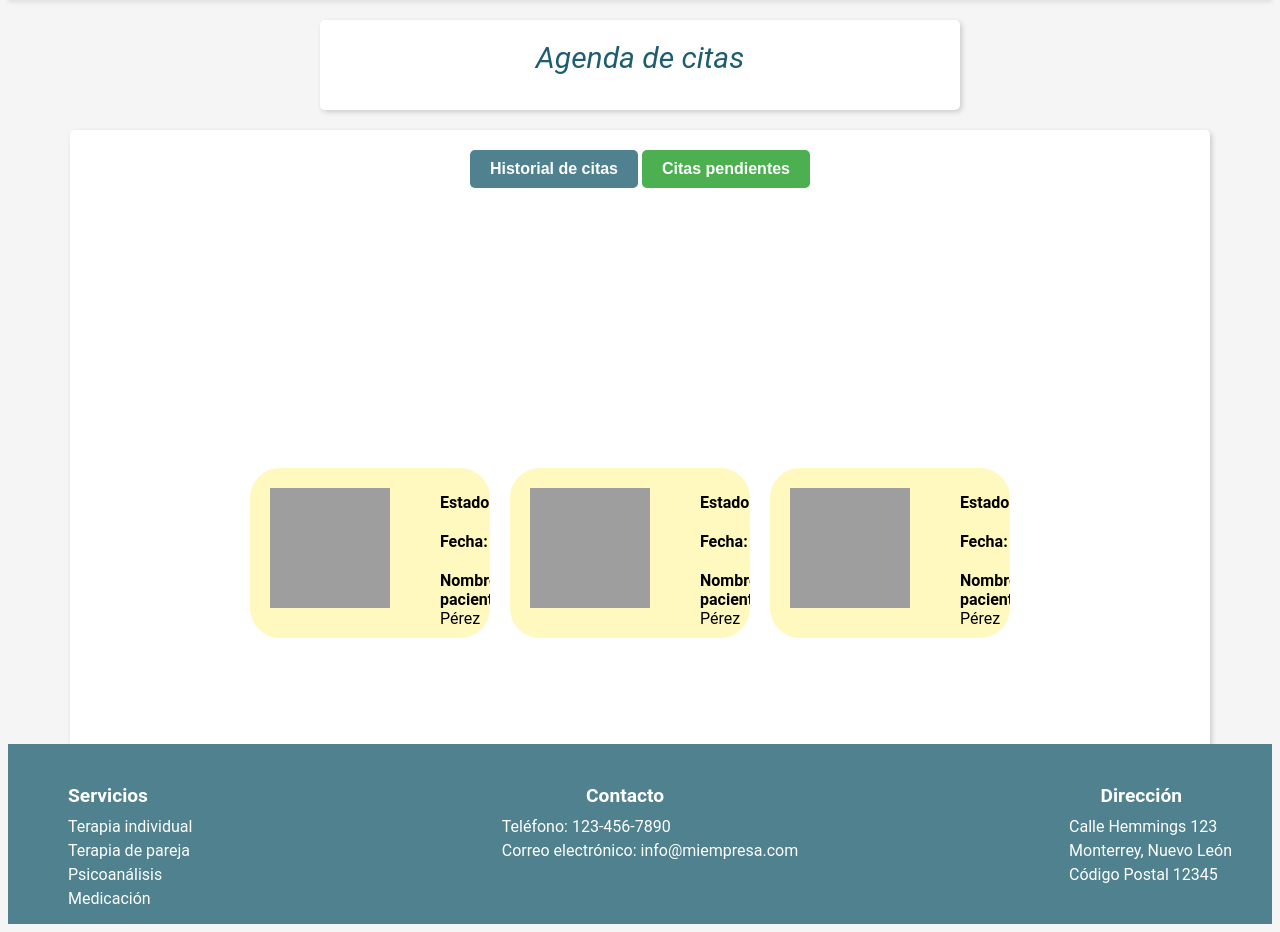
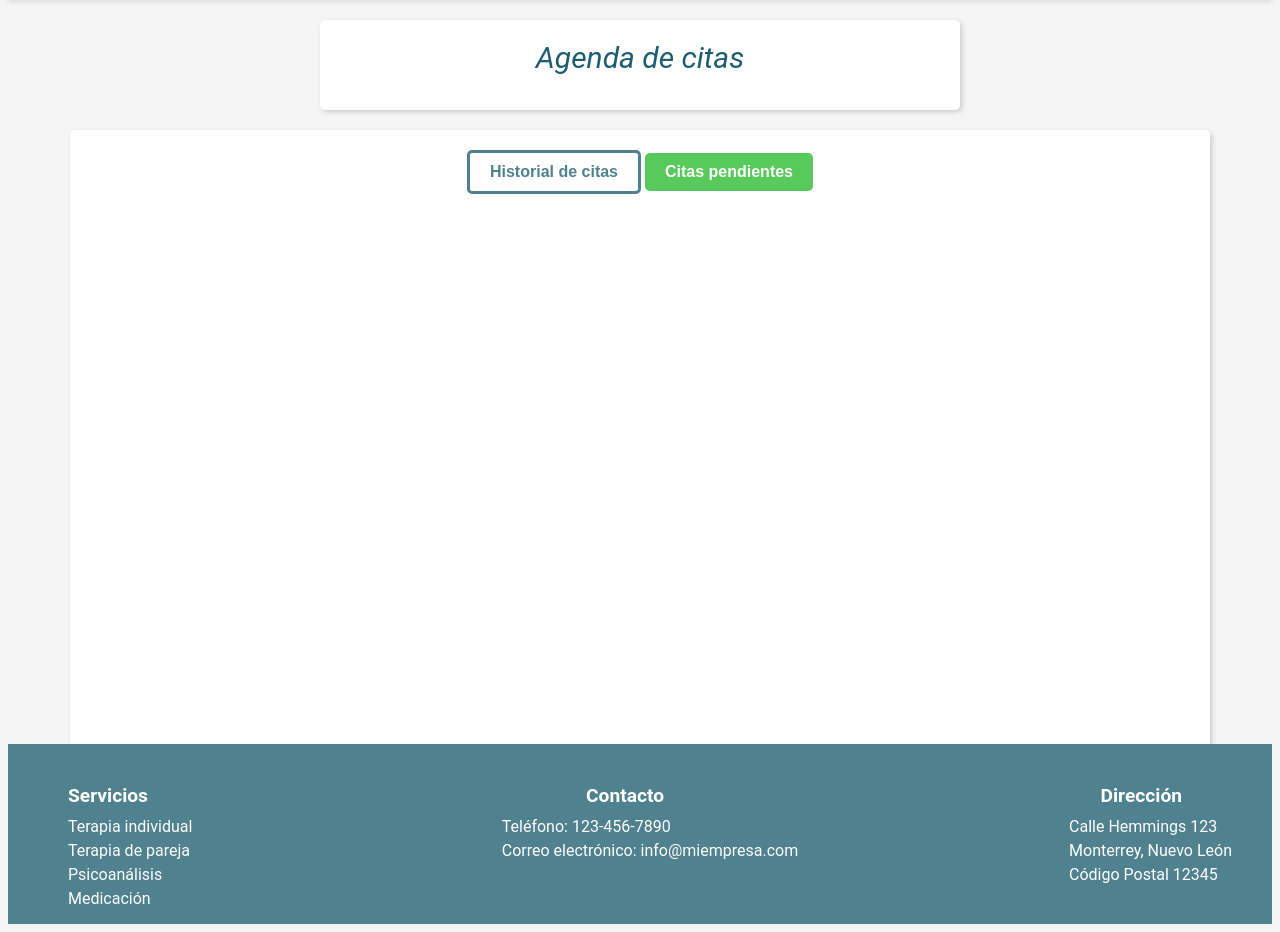
Before and after one commit to luisgalvotz/Proyecto-IDS, a PHP site: page /Citas.php in a window 1280 px wide. Shown: the part 108-1040 px from the top of the page. Run offline with PHP 8.4, Linux system fonts and the light colour scheme; grey boxes are pictures that could not be loaded.

Commit message:
Funcionalidad de citas

```diff
--- a/Citas.php
+++ b/Citas.php
@@ -1,3 +1,17 @@
+<?php
+  require_once $_SERVER['DOCUMENT_ROOT'] . '/Proyecto-IDS/DAO/citaDAO.php';
+
+  session_start();
+
+  $usuarioActivo = 0;
+  if (isset($_SESSION["Id_Usuario"])){
+    $usuarioActivo = $_SESSION["Id_Usuario"];
+  }
+
+  $citaDAO = new CitaDAO();
+  $citas = $citaDAO->getCitas("GET");
+?>
+
 <!DOCTYPE html>
 <html lang="en">
 
@@ -31,121 +45,60 @@
 
         <div class="cita2">
             <div class="contenedor">
-                <button onclick="mostrarDiv1()" class="hist">Historial de citas</button>
-                <button onclick="mostrarDiv2()">Citas pendientes</button>
+                <button id="btnHistorial" onclick="mostrarDiv1()" class="hist">Historial de citas</button>
+                <button id="btnPendientes" onclick="mostrarDiv2()">Citas pendientes</button>
 
                 <div id="div1">
+                    <?php foreach($citas as $ct){ ?>
+
                         <div class="historial">
                             <img src="img/cita.png" alt="descripción de la imagen" class="imagen-cita">
                             <div class="contenedor-texto">
-                            <p><b>Estado:</b> Cancelada</p>
-                            <p><b>Fecha:</b> 21/08/2023</p>
-                            <p><b>Nombre del paciente:</b> Juan Pérez</p>
-                            <p><b>Motivo de consulta:</b> Estres cronico</p>
-                            <p><b>Teléfono:</b> 1234567890</p>
+                                <p><b>Estado:</b> <?php echo $ct->Aprobada; ?></p>
+                                <p><b>Fecha:</b> <?php echo date('d/m/Y', strtotime($ct->Fecha)) . ', ' . date('h:i a', strtotime($ct->Hora)); ?></p>
+                                <p><b>Nombre del paciente:</b> <?php echo $ct->Nombre_Paciente; ?></p>
+                                <p><b>Motivo de consulta:</b> <?php echo $ct->Motivo; ?></p>
+                                <p><b>Teléfono:</b> <?php echo $ct->Telefono; ?></p>
                                 <div style="
                                 margin-bottom: 10px;">
-                                <p><b>Correo: </b>juan@example.com</p>
+                                    <p><b>Correo: </b><?php echo $ct->Email; ?></p>
                                 </div>
                             </div>
 
                         </div>
-                    <div class="historial">
-                        <img src="img/cita.png" alt="descripción de la imagen" class="imagen-cita">
-                        <div class="contenedor-texto">
-                            <p><b>Estado:</b> Realizada</p>
-                            <p><b>Fecha:</b> 21/08/2023</p>
-                            <p><b>Nombre del paciente:</b> Juan Pérez</p>
-                            <p><b>Motivo de consulta:</b> Estres cronico</p>
-                            <p><b>Teléfono:</b> 1234567890</p>
-                            <div style="
-                            margin-bottom: 10px;">
-                                <p><b>Correo: </b>juan@example.com</p>
-                            </div>
-                        </div>
-
-                    </div>
-                    <div class="historial">
-                        <img src="img/cita.png" alt="descripción de la imagen" class="imagen-cita">
-                        <div class="contenedor-texto">
-                            <p><b>Estado:</b>Pendiente</p>
-                            <p><b>Fecha:</b> 21/08/2023</p>
-                            <p><b>Nombre del paciente:</b> Juan Pérez</p>
-                            <p><b>Motivo de consulta:</b> Estres cronico</p>
-                            <p><b>Teléfono:</b> 1234567890</p>
-                            <div style="
-                            margin-bottom: 10px;">
-                                <p><b>Correo: </b>juan@example.com</p>
-                            </div>
-                        </div>
-
-                    </div>
-
-
+                    <?php } ?>
 
                 </div>
 
                 <div id="div2">
-                    <div class="historial">
-                        <img src="img/cita.png" alt="descripción de la imagen" class="imagen-cita">
-                        <div class="contenedor-texto">
-                            <p><b>Fecha:</b> 21/08/2023</p>
-                            <p><b>Nombre del paciente:</b> Juan Pérez</p>
-                            <p><b>Motivo de consulta:</b> Estres cronico</p>
-                            <p><b>Teléfono:</b> 1234567890</p>
-                            <div style="
-                            margin-bottom: 10px;">
-                                <p><b>Correo: </b>juan@example.com</p>
-                            </div>
-                        </div>
-                        <div class="botones">
-                            <button class="boton-aprobar">Aprobar</button>
-                            <button class="boton-rechazar">Rechazar</button>
-                          </div>
 
-                    </div>
+                    <?php foreach($citas as $ct){
+                        if($ct->Aprobada == 'Pendiente'){?>
 
                         <div class="historial">
                             <img src="img/cita.png" alt="descripción de la imagen" class="imagen-cita">
                             <div class="contenedor-texto">
-                            <p><b>Fecha:</b> 21/08/2023</p>
-                            <p><b>Nombre del paciente:</b> Juan Pérez</p>
-                            <p><b>Motivo de consulta:</b> Estres cronico</p>
-                            <p><b>Teléfono:</b> 1234567890</p>
+                                <p><b>Estado:</b> <?php echo $ct->Aprobada; ?></p>
+                                <p><b>Fecha:</b> <?php echo date('d/m/Y', strtotime($ct->Fecha)) . ', ' . date('h:i a', strtotime($ct->Hora)); ?></p>
+                                <p><b>Nombre del paciente:</b> <?php echo $ct->Nombre_Paciente; ?></p>
+                                <p><b>Motivo de consulta:</b> <?php echo $ct->Motivo; ?></p>
+                                <p><b>Teléfono:</b> <?php echo $ct->Telefono; ?></p>
                                 <div style="
                                 margin-bottom: 10px;">
-                                <p><b>Correo: </b>juan@example.com</p>
+                                    <p><b>Correo: </b><?php echo $ct->Email; ?></p>
                                 </div>
                             </div>
                             <div class="botones">
-                            <button class="boton-aprobar">Aprobar</button>
-                            <button class="boton-rechazar">Rechazar</button>
+                                <form action="/Proyecto-IDS/controllers/cCita.php" method="post">
+                                    <input type="text" name="id" id="id" value="<?php echo $ct->Id_Cita; ?>" hidden>
+                                    <button type="submit" class="boton-aprobar" name="aprobada" value="1">Aprobar</button>
+                                    <button type="submit" class="boton-rechazar" name="aprobada" value="0">Rechazar</button>
+                                </form>
                             </div>
 
                         </div>
-
-                    <div class="historial">
-                        <img src="img/cita.png" alt="descripción de la imagen" class="imagen-cita">
-                        <div class="contenedor-texto">
-                            <p><b>Fecha:</b> 21/08/2023</p>
-                            <p><b>Nombre del paciente:</b> Juan Pérez</p>
-                            <p><b>Motivo de consulta:</b> Estres cronico</p>
-                            <p><b>Teléfono:</b> 1234567890</p>
-                            <div style="
-                            margin-bottom: 10px;">
-                                <p><b>Correo: </b>juan@example.com</p>
-                            </div>
-                        </div>
-                        <div class="botones">
-                            <button class="boton-aprobar">Aprobar</button>
-                            <button class="boton-rechazar">Rechazar</button>
-                          </div>
-
-                    </div>
-
-
-
-
+                        <?php }
+                    } ?>
                 </div>
 
 
@@ -187,12 +140,30 @@
         function mostrarDiv1() {
             document.getElementById("div1").style.display = "block";
             document.getElementById("div2").style.display = "none";
+
+            document.getElementById("btnHistorial").style.background = "white";
+            document.getElementById("btnHistorial").style.color = "#4f818e";
+            document.getElementById("btnHistorial").style.border = "solid #4f818e";
+
+            document.getElementById("btnPendientes").style.background = "#57CA5B";
+            document.getElementById("btnPendientes").style.color = "white";
+            document.getElementById("btnPendientes").style.border = "none";
         }
 
         function mostrarDiv2() {
             document.getElementById("div2").style.display = "block";
             document.getElementById("div1").style.display = "none";
+
+            document.getElementById("btnHistorial").style.background = "#4f818e";
+            document.getElementById("btnHistorial").style.color = "white";
+            document.getElementById("btnHistorial").style.border = "none";
+
+            document.getElementById("btnPendientes").style.background = "white";
+            document.getElementById("btnPendientes").style.color = "#57CA5B";
+            document.getElementById("btnPendientes").style.border = "solid #57CA5B";
         }
+
+        mostrarDiv1();
     </script>
 </body>
 
--- a/style_cita.css
+++ b/style_cita.css
@@ -385,3 +385,14 @@ footer {
     right: 30px;
     display: flex;
   }
+
+  .botones > form {
+    display: flex;
+    flex-direction: row;
+    align-items: center;
+    margin: 0 auto;
+    max-width: 900px;
+    padding: 20px;
+    background-color: transparent;
+    border-radius: 10px;
+  }
```
Also changed, not shown: AgendarCita.php (+13 -8 lines), DAO/citaDAO.php (added, +108 -0 lines), controllers/cCita.php (added, +44 -0 lines), model/citaModel.php (+6 -1 lines). Lines whose indentation alone changed are shown as unchanged.
